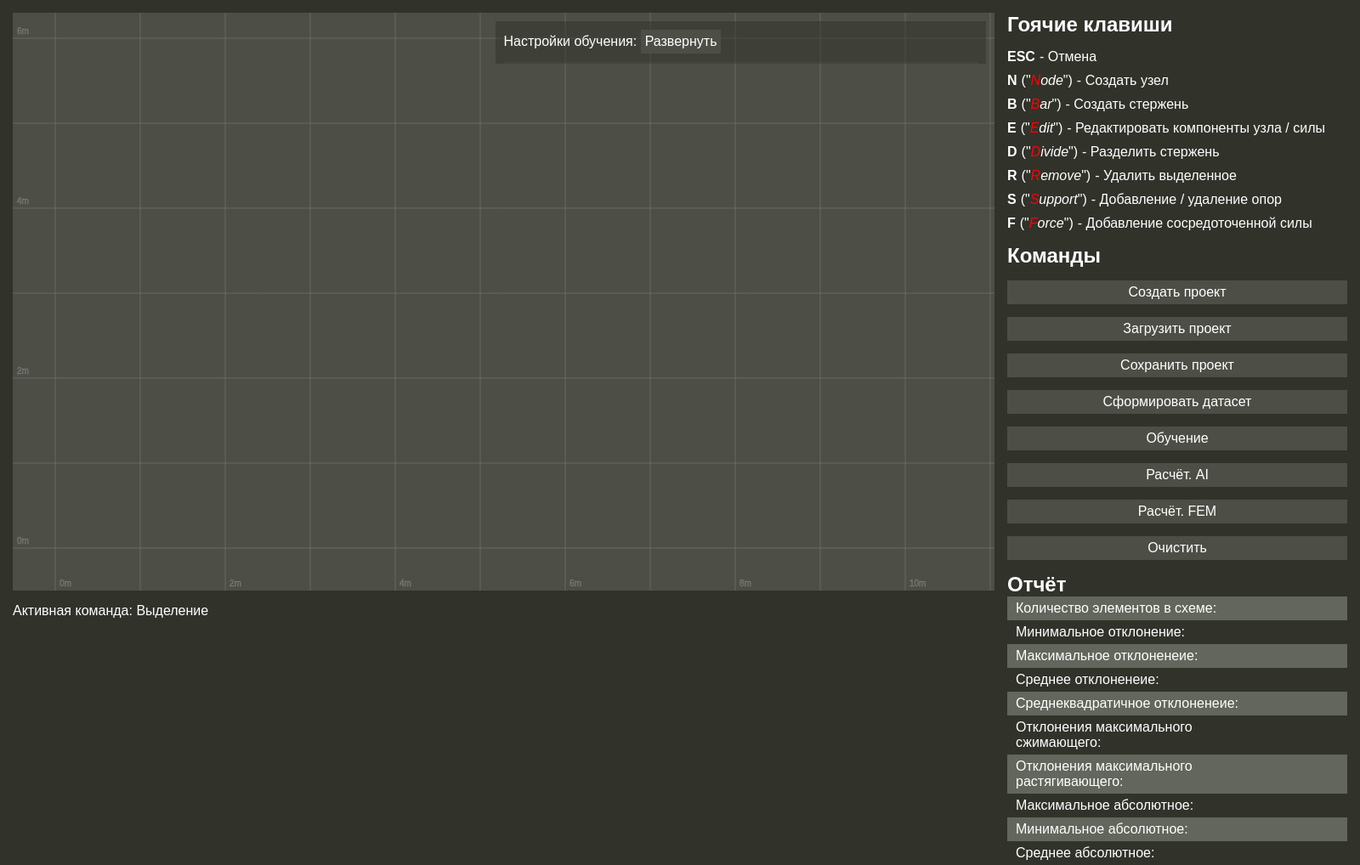
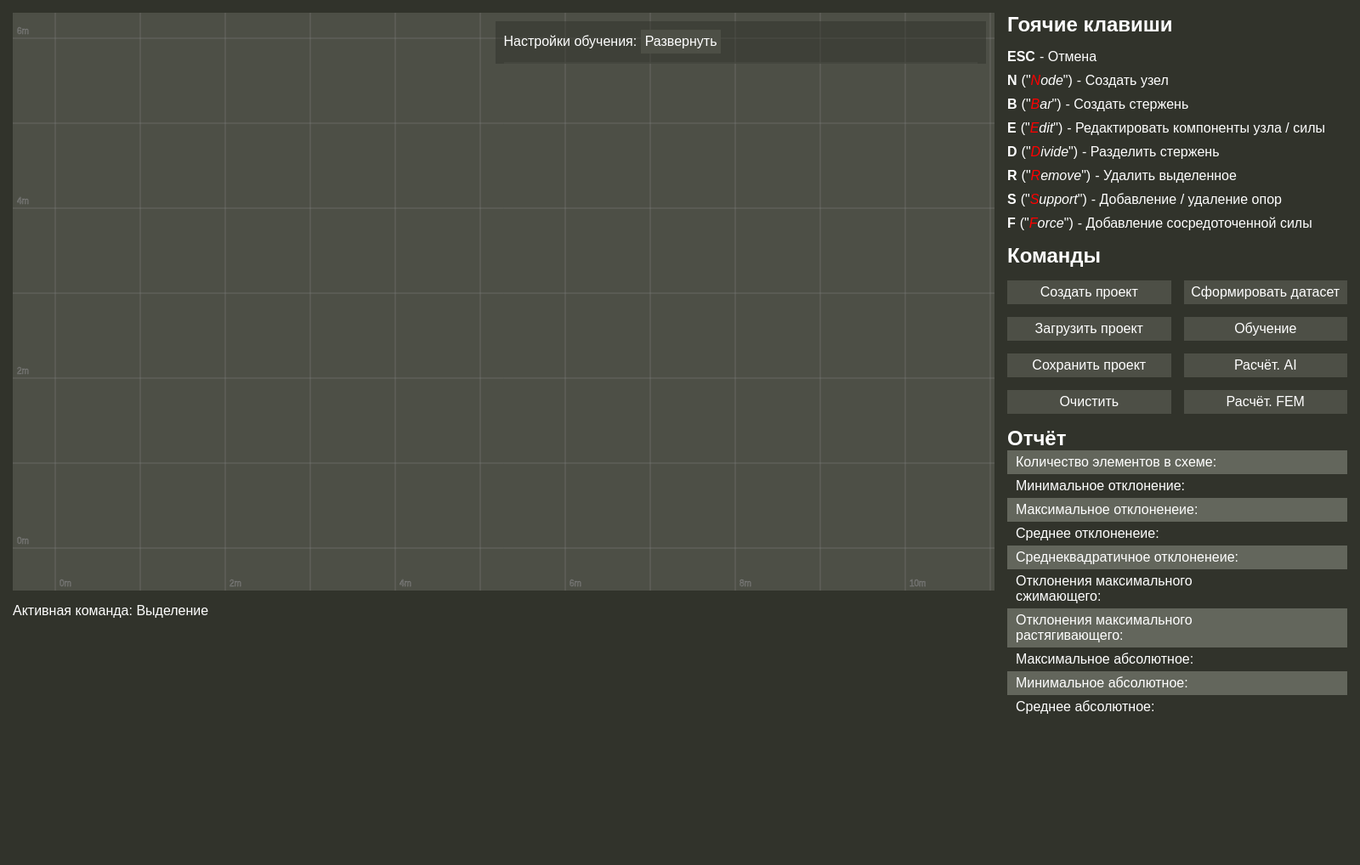
Before and after one commit to Repet124/fem-vs-ai, an Electron app: page public/index.html in a window 1600 px wide. Shown: the whole page at 85% size. After the commit the page ends 846 px from the top, so only its background shows below. Drawn offline with Linux system fonts and the light colour scheme.

Commit message:
buttons grid

```diff
--- a/public/index.html
+++ b/public/index.html
@@ -73,11 +73,11 @@
 					<button class="btn" data-command="createProject">Создать проект</button>
 					<button class="btn" data-command="loadProject">Загрузить проект</button>
 					<button class="btn" data-command="saveProject">Сохранить проект</button>
+					<button class="btn" data-command="clear">Очистить</button>
 					<button class="btn" data-command="dataset">Сформировать датасет</button>
 					<button class="btn" data-command="train">Обучение</button>
 					<button class="btn" data-command="calcNeyro">Расчёт. AI</button>
 					<button class="btn" data-command="calcFem">Расчёт. FEM</button>
-					<button class="btn" data-command="clear">Очистить</button>
 				</div>
 				<div id="pallete-stats" class="pallete">
 					<h2>Отчёт</h2>
--- a/public/style.css
+++ b/public/style.css
@@ -83,6 +83,16 @@ body {
 	display: flex;
 	flex-direction: column;
 	gap: 15px;
+}
+
+#pallete-calc {
+	display: grid;
+	grid-template-columns: 1fr 1fr;
+	grid-template-rows: repeat(5, 1fr);
+	grid-auto-flow: column;
+	h2 {
+		grid-column-end: span 2;
+	}
 }
 
 #pallete-cords, #pallete-force {
```
